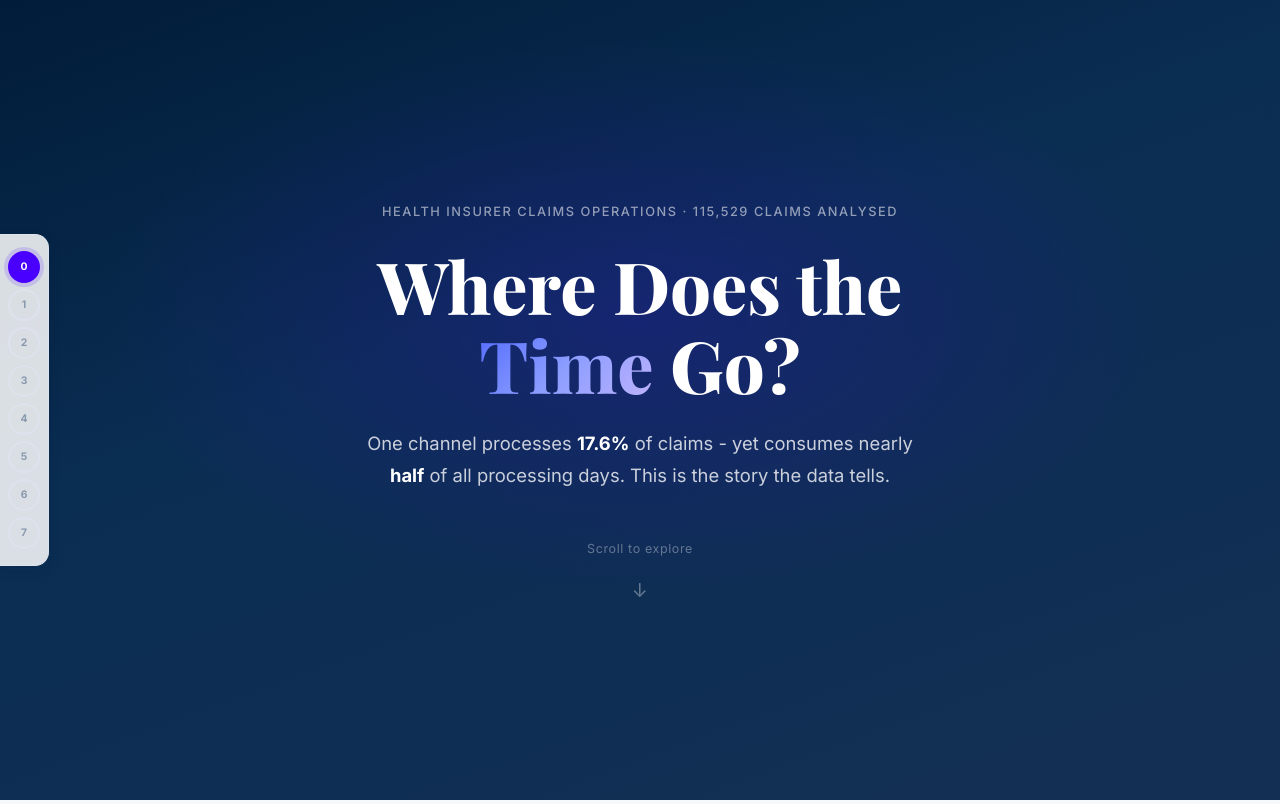
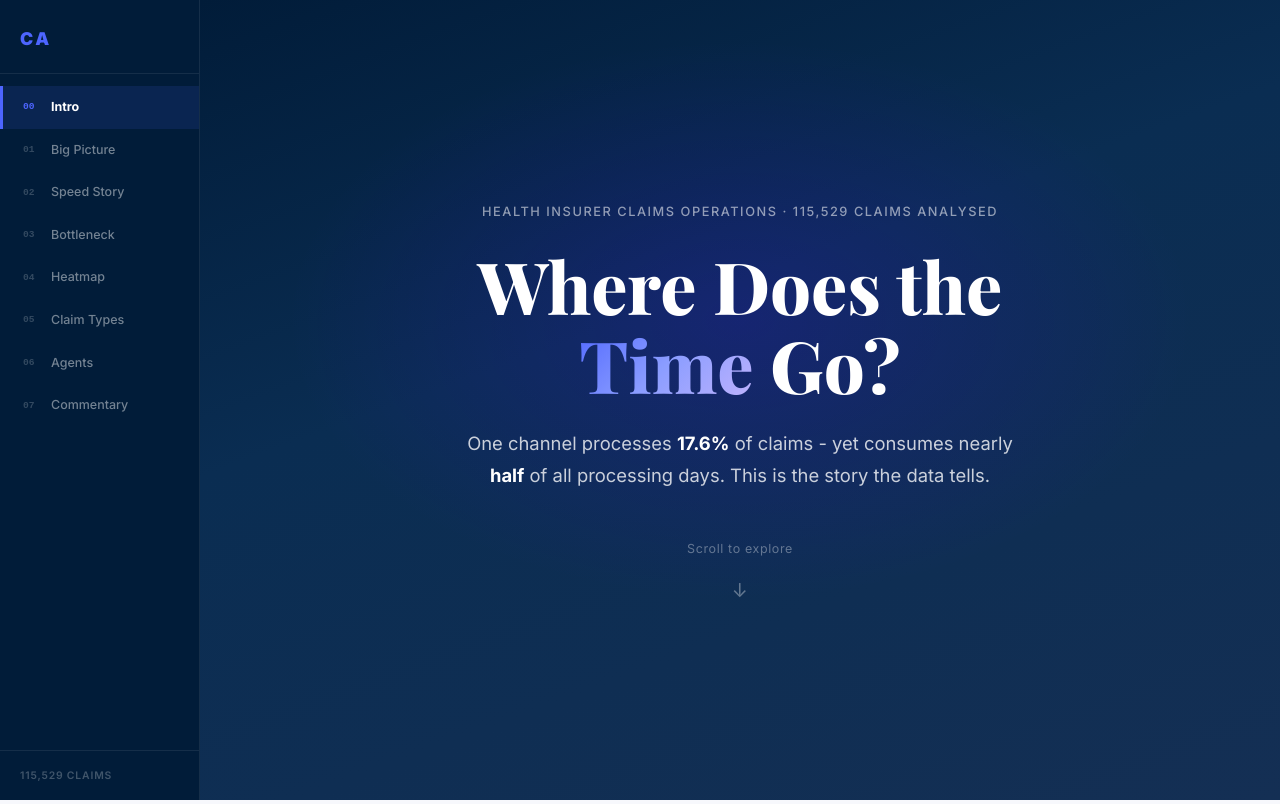
Before and after one commit to Rakshitpuniani/Health-Claim, a website built with Vite: page index.html in a window 1280 px wide. Shown: the top 804 px of the page. Built offline with nearby package versions, Linux system fonts and the light colour scheme; what chartjs-plugin-datalabels would draw is missing.

Commit message:
Replace dot nav with proper sidebar navbar

```diff
--- a/index.html
+++ b/index.html
@@ -22,14 +22,18 @@
 
   <!-- Chapter Nav -->
   <nav id="chapter-nav" class="chapter-nav">
-    <a href="#hero" class="nav-dot active" data-label="Intro"><span>0</span></a>
-    <a href="#ch1" class="nav-dot" data-label="Big Picture"><span>1</span></a>
-    <a href="#ch2" class="nav-dot" data-label="Speed Story"><span>2</span></a>
-    <a href="#ch3" class="nav-dot" data-label="Bottleneck"><span>3</span></a>
-    <a href="#ch4" class="nav-dot" data-label="Heatmap"><span>4</span></a>
-    <a href="#ch5" class="nav-dot" data-label="Claim Types"><span>5</span></a>
-    <a href="#ch6" class="nav-dot" data-label="Agents"><span>6</span></a>
-    <a href="#ch7" class="nav-dot" data-label="Commentary"><span>7</span></a>
+    <div class="nav-brand">CA</div>
+    <div class="nav-links">
+      <a href="#hero" class="nav-link active"><span class="nav-num">00</span>Intro</a>
+      <a href="#ch1" class="nav-link"><span class="nav-num">01</span>Big Picture</a>
+      <a href="#ch2" class="nav-link"><span class="nav-num">02</span>Speed Story</a>
+      <a href="#ch3" class="nav-link"><span class="nav-num">03</span>Bottleneck</a>
+      <a href="#ch4" class="nav-link"><span class="nav-num">04</span>Heatmap</a>
+      <a href="#ch5" class="nav-link"><span class="nav-num">05</span>Claim Types</a>
+      <a href="#ch6" class="nav-link"><span class="nav-num">06</span>Agents</a>
+      <a href="#ch7" class="nav-link"><span class="nav-num">07</span>Commentary</a>
+    </div>
+    <div class="nav-footer">115,529 claims</div>
   </nav>
 
   <!-- HERO -->
--- a/main.js
+++ b/main.js
@@ -20,14 +20,14 @@ window.addEventListener('scroll', () => {
 });
 
 /* ── Chapter nav active tracking ── */
-const navDots = document.querySelectorAll('.nav-dot');
+const navLinks = document.querySelectorAll('.nav-link');
 const sections = document.querySelectorAll('#hero, #ch1, #ch2, #ch3, #ch4, #ch5, #ch6, #ch7');
 
 const observer = new IntersectionObserver((entries) => {
   entries.forEach(entry => {
     if (entry.isIntersecting) {
-      navDots.forEach(dot => dot.classList.remove('active'));
-      const activeLink = document.querySelector(`.nav-dot[href="#${entry.target.id}"]`);
+      navLinks.forEach(link => link.classList.remove('active'));
+      const activeLink = document.querySelector(`.nav-link[href="#${entry.target.id}"]`);
       if (activeLink) activeLink.classList.add('active');
     }
   });
--- a/style.css
+++ b/style.css
@@ -70,78 +70,97 @@ body {
 /* --- Chapter Nav (Left Sidebar) --- */
 .chapter-nav {
   position: fixed;
-  left: 0; top: 50%;
-  transform: translateY(-50%);
+  left: 0; top: 0; bottom: 0;
+  width: 200px;
   z-index: 100;
   display: flex;
   flex-direction: column;
-  align-items: center;
-  gap: 6px;
-  padding: 16px 8px;
-  background: rgba(255,255,255,0.85);
-  backdrop-filter: blur(12px);
-  -webkit-backdrop-filter: blur(12px);
-  border-radius: 0 var(--radius) var(--radius) 0;
-  border: 1px solid var(--border);
-  border-left: none;
-  box-shadow: var(--shadow-md);
+  background: var(--navy);
+  border-right: 1px solid rgba(255,255,255,0.08);
+  overflow: hidden;
 }
 
-.nav-dot {
-  width: 32px; height: 32px;
-  border-radius: 50%;
-  display: flex; align-items: center; justify-content: center;
-  text-decoration: none;
-  font-size: 0.65rem; font-weight: 700;
-  color: var(--text-muted);
-  background: transparent;
-  border: 2px solid var(--border);
-  transition: all 0.25s ease;
-  position: relative;
+.nav-brand {
+  padding: 24px 20px 20px;
+  font-size: 1.1rem;
+  font-weight: 900;
+  letter-spacing: 0.15em;
+  color: var(--bright);
+  border-bottom: 1px solid rgba(255,255,255,0.08);
 }
 
-.nav-dot span {
-  position: relative; z-index: 1;
+.nav-links {
+  flex: 1;
+  display: flex;
+  flex-direction: column;
+  padding: 12px 0;
+  overflow-y: auto;
 }
 
-.nav-dot:hover {
-  border-color: var(--electric);
-  color: var(--electric);
-  transform: scale(1.15);
+.nav-link {
+  display: flex;
+  align-items: center;
+  gap: 10px;
+  padding: 11px 20px;
+  text-decoration: none;
+  font-size: 0.78rem;
+  font-weight: 500;
+  color: rgba(255,255,255,0.45);
+  transition: all 0.2s ease;
+  position: relative;
+  border-left: 3px solid transparent;
 }
 
-.nav-dot.active {
-  background: var(--electric);
-  border-color: var(--electric);
-  color: #fff;
-  box-shadow: 0 0 0 4px rgba(74,0,255,0.15);
+.nav-link:hover {
+  color: rgba(255,255,255,0.85);
+  background: rgba(255,255,255,0.04);
 }
 
-/* Label tooltip on hover */
-.nav-dot::after {
-  content: attr(data-label);
-  position: absolute;
-  left: calc(100% + 10px);
-  top: 50%; transform: translateY(-50%);
-  background: var(--navy);
+.nav-link.active {
   color: #fff;
-  font-size: 0.7rem; font-weight: 600;
-  padding: 5px 10px;
-  border-radius: 6px;
-  white-space: nowrap;
-  opacity: 0;
-  pointer-events: none;
-  transition: opacity 0.2s ease, transform 0.2s ease;
-  transform: translateY(-50%) translateX(-4px);
+  background: rgba(77,101,255,0.12);
+  border-left-color: var(--bright);
+  font-weight: 700;
 }
 
-.nav-dot:hover::after {
-  opacity: 1;
-  transform: translateY(-50%) translateX(0);
+.nav-num {
+  font-size: 0.6rem;
+  font-weight: 700;
+  color: rgba(255,255,255,0.2);
+  font-family: 'SF Mono', 'Fira Code', monospace;
+  min-width: 18px;
+}
+
+.nav-link.active .nav-num {
+  color: var(--bright);
+}
+
+.nav-footer {
+  padding: 16px 20px;
+  font-size: 0.65rem;
+  font-weight: 600;
+  color: rgba(255,255,255,0.25);
+  letter-spacing: 0.08em;
+  text-transform: uppercase;
+  border-top: 1px solid rgba(255,255,255,0.08);
+}
+
+/* Shift all content right to make room for sidebar */
+.hero, .story-section, footer, #progress-bar {
+  margin-left: 200px;
+}
+
+#progress-bar {
+  left: 200px;
+  width: 0%;
 }
 
 @media (max-width: 900px) {
   .chapter-nav { display: none; }
+  .hero, .story-section, footer, #progress-bar {
+    margin-left: 0;
+  }
+  #progress-bar { left: 0; }
 }
 
 /* ======================================================================
```
Also changed, not shown: 1 other file.
